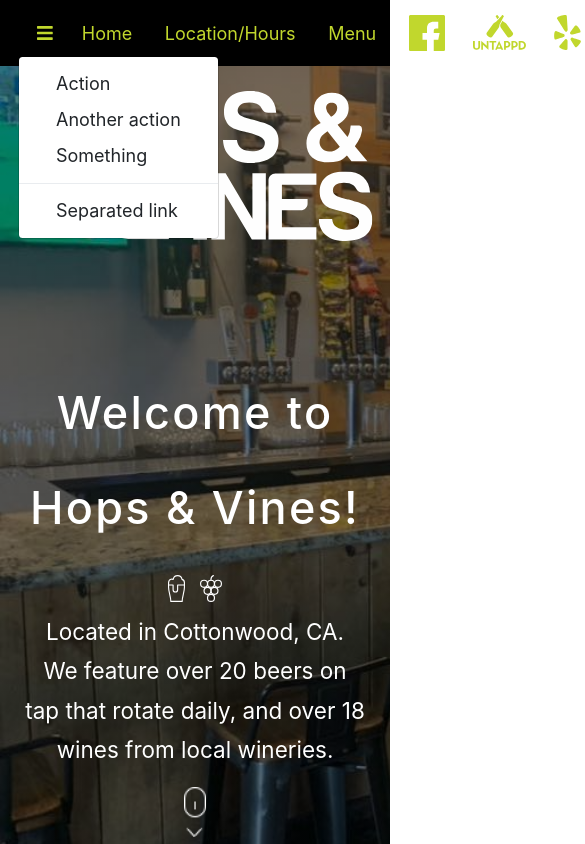
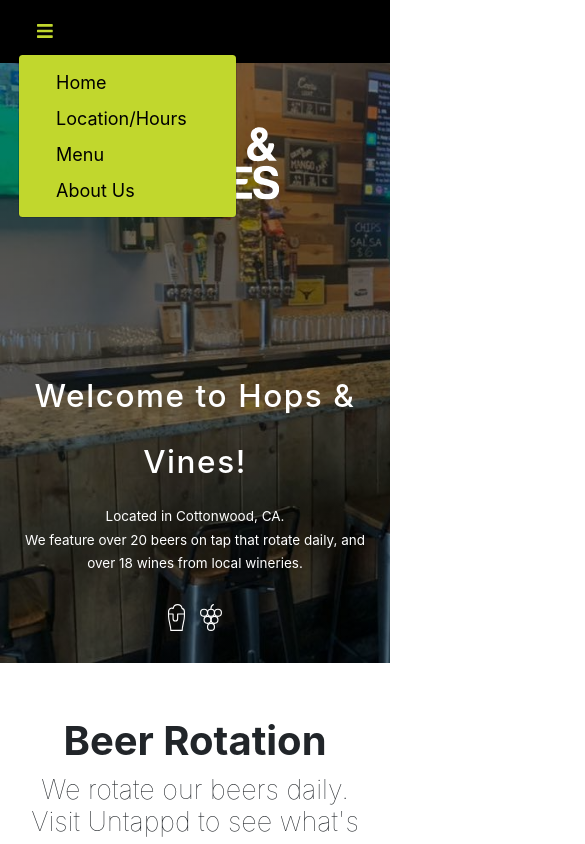
Before and after one commit to levijplant/hopsandvines, a React app: page / in a window 390 px wide. Both pictures are taken after a click on the button 44 px from the left and 33 px from the top of the page. Shown: the top 844 px of the page, 585 px wide, since content can reach past the window. Built offline with nearby package versions, Linux system fonts and the light colour scheme.

Commit message:
added more media queries and fixed margin issues on menu page

```diff
--- a/src/components/Hero.css
+++ b/src/components/Hero.css
@@ -3,12 +3,17 @@
     background-image: linear-gradient(rgba(0, 0, 0, 0.5), rgba(0, 0, 0, 0.5)), url(./images/hopsandvines.jpg);
     background-repeat: no-repeat;
     background-size: cover;
-    height: 800px;
+    height: 700px;
     padding: 25px;
     width: 100vw;
-
+    display: flex;
+    flex-direction: column;
     text-align: center;
     color: white;
+}
+
+.bottom {
+    margin-top: auto;
 }
 
 .address,
@@ -77,3 +82,21 @@
     height: 2.75em;
     color: black;
 }
+
+@media screen and (max-width: 769px) {
+    .hops-and-vines-logo {
+      width: 50%;
+    }
+
+    #my-hero {
+        height: 600px;
+    }
+
+    .welcome-message {
+        font-size: 1.75em;
+    }
+
+    .located {
+        font-size: 0.75em;
+    }
+}
--- a/src/components/Hero.js
+++ b/src/components/Hero.js
@@ -23,6 +23,15 @@
                     <h1 className='welcome-message'>Welcome to Hops & Vines!</h1>
                 </Col>
             </Row>
+            <Row textAlign='center'>
+                <Col>
+                    <p className='located'>
+                        Located in Cottonwood, CA.
+                    <br />
+                        We feature over 20 beers on tap that rotate daily, and over 18 wines from local wineries.</p>
+                </Col>
+            </Row>
+            <div className='bottom'>
             <Row>
                 <Col textAlign="center">
                     <div className='glass-grapes'>
@@ -37,19 +46,12 @@
                     </div>
                 </Col>
             </Row>
-            <Row textAlign='center'>
-                <Col>
-                    <p className='located'>
-                        Located in Cottonwood, CA.
-                    <br />
-                        We feature over 20 beers on tap that rotate daily, and over 18 wines from local wineries.</p>
-                </Col>
-            </Row>
-            <div className='mouse-div'>
+            {/* <div className='mouse-div'>
                 <img
                     className='mouse'
                     src={require('./images/mouse.png')}
                     alt='scroll-mouse' />
+            </div> */}
             </div>
         </Container>
     )
--- a/src/components/Menu.css
+++ b/src/components/Menu.css
@@ -32,3 +32,9 @@
   margin: 0;
   height: 100%;
 }
+
+@media screen and (max-width: 769px) {
+  .main-menu-container {
+    width: 90%;
+  }
+}
--- a/src/components/Menu.js
+++ b/src/components/Menu.js
@@ -11,8 +11,7 @@
           </Col>
         </Row>
         <Row>
-          <Col></Col>
-          <Col width={6} className="menu-items-column" >
+          <Col width={8} className="menu-items-column">
             <ul className="menu-item-list">
               <li>Chicken Wings</li>
               <li>Chicken Tenders</li>
@@ -24,7 +23,7 @@
             </ul>
           </Col>
           <Col
-            width={6}
+            width={4}
             className="menu-prices-column"
             style={{ textAlign: 'right' }}
           >
@@ -38,7 +37,6 @@
               <li>$6.00</li>
             </ul>
           </Col>
-          <Col></Col>
         </Row>
         <Row
           className="sauces"
--- a/src/components/Navbar.css
+++ b/src/components/Navbar.css
@@ -1,11 +1,33 @@
 .navbar {
   background-color: black;
+}
+
+.dropdown-menu {
+  background-color: #c1d72d;
 }
 
 #navbar-link {
   padding-right: 0.7rem;
   color: #c1d72d;
   text-decoration: none;
+}
+
+#dropdown-text{
+  padding-right: 0.7rem;
+  color: black;
+  text-decoration: none;
+}
+
+#dropdown-text:hover{
+  color: white;
+}
+
+#dropdown-link {
+  margin: 0;
+}
+
+#dropdown-link:hover {
+  background-color: transparent;
 }
 
 #navbar-link:hover {
@@ -20,11 +42,12 @@
   content: none
 }
 
-/* @media screen and (max-width: 769px) {
-  .nav-bar {
+@media screen and (max-width: 769px) {
+  .social-media,
+  .full-screen {
     display: none;
   }
-} */
+}
 
 @media screen and (min-width: 768px) {
   .dropdown {
--- a/src/components/Navbar.js
+++ b/src/components/Navbar.js
@@ -13,12 +13,12 @@
     <Navbar>
         <Nav className="mr-auto">
           <NavDropdown className="dropdown" title={<FontAwesomeIcon icon={faBars} />} id="basic-nav-dropdown">
-            <NavDropdown.Item href="#action/3.1">Action</NavDropdown.Item>
-            <NavDropdown.Item href="#action/3.2">Another action</NavDropdown.Item>
-            <NavDropdown.Item href="#action/3.3">Something</NavDropdown.Item>
-            <NavDropdown.Divider />
-            <NavDropdown.Item href="#action/3.4">Separated link</NavDropdown.Item>
+            <NavDropdown.Item id='dropdown-link'><Link to="/" id="dropdown-text">Home</Link></NavDropdown.Item>
+            <NavDropdown.Item id='dropdown-link'><Link to="/locationhours" id="dropdown-text">Location/Hours</Link></NavDropdown.Item>
+            <NavDropdown.Item id='dropdown-link'><Link to="/menu" id="dropdown-text">Menu</Link></NavDropdown.Item>
+            <NavDropdown.Item id='dropdown-link'><Link to="/" id="dropdown-text">About Us</Link></NavDropdown.Item>
           </NavDropdown>
+          <div className='full-screen'>
             <Navbar.Text>
               <Link to="/" id="navbar-link">
                 Home
@@ -34,8 +34,14 @@
                 Menu
               </Link>
             </Navbar.Text>
+            <Navbar.Text>
+              <Link to="/" id="navbar-link">
+                About Us
+              </Link>
+            </Navbar.Text>
+          </div>
         </Nav>
-        <Nav>
+        <Nav className='social-media'>
           <Navbar.Brand href="https://www.facebook.com/Hops-Vines-392847171276786/" target="_blank" rel='noreferrer noopener'>
             <img
               src={require("./images/facebook-logo-icon-green.svg")}
```
Lines whose indentation alone changed are shown as unchanged.
